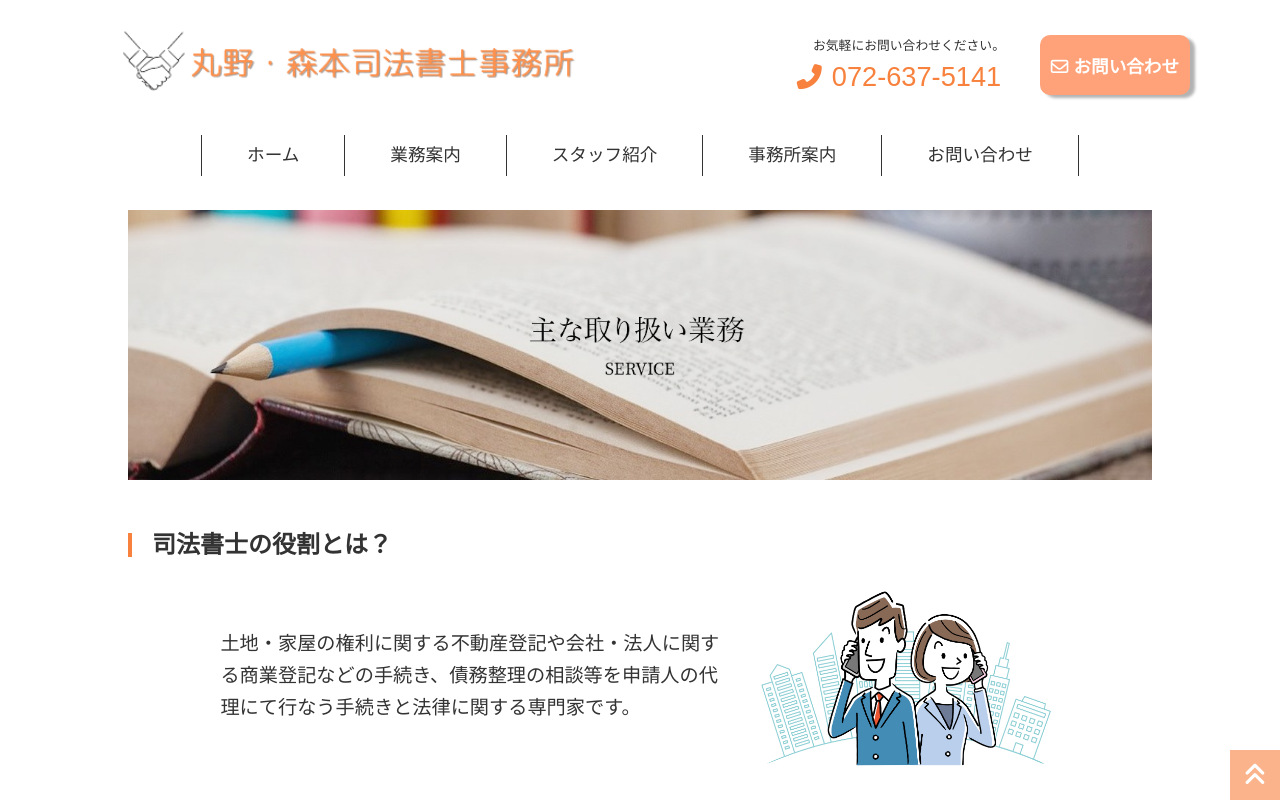
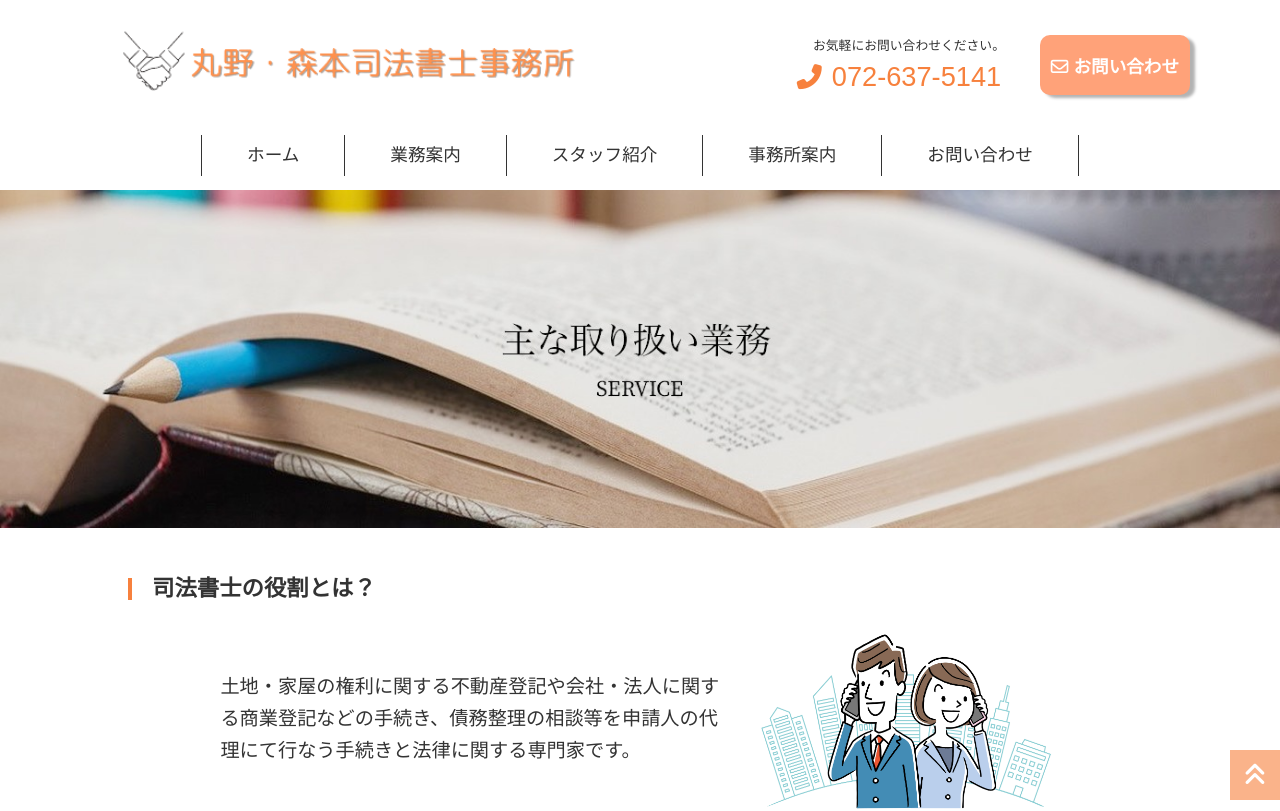
Before and after one commit to megumiruku/Maruno-office, a Vue app: page /service in a window 1280 px wide. Shown: the top 811 px of the page. Built offline with nearby package versions, Linux system fonts and the light colour scheme.

Commit message:
third-commit

```diff
--- a/src/components/Footer.vue
+++ b/src/components/Footer.vue
@@ -53,6 +53,9 @@
 }
 
 @media screen and (max-width: 768px) {
+  #footer {
+    padding-bottom: 10px;
+  }
   .flex {
     display: block;
   }
@@ -70,9 +73,7 @@
     margin: 15px 0;
   }
   small {
-    padding-bottom: 10px;
-    font-size: 8px
-
+    font-size: 10px
   }
 }
 </style>
--- a/src/views/Service.vue
+++ b/src/views/Service.vue
@@ -96,9 +96,9 @@ export default {
 </script>
 
 <style scoped>
-.ttl {
-  width: 80%;
-  margin: 20px auto;
+.ttl img{
+  display: block;
+  margin-bottom: 40px;
 }
 .explain {
   width: 80%;
@@ -113,7 +113,7 @@ export default {
   margin: 20px 0;
   padding-left: 20px;
   border-left: 4px solid #f7813d;
-  font-size: 1.5rem;
+  font-size: 1.4rem;
 }
 .explain-content {
   line-height: 2rem;
@@ -222,6 +222,7 @@ export default {
   }
   .explain img{
     width: 70%;
+    margin-bottom: 20px;
   }
   .service-btns {
     margin-top: 30px;
@@ -248,7 +249,7 @@ export default {
     margin: 25px auto;
   }
   .detail-img {
-    width: 80%;
+    width: 65%;
     margin: 20px auto;
   }
   .detail-content {
```
